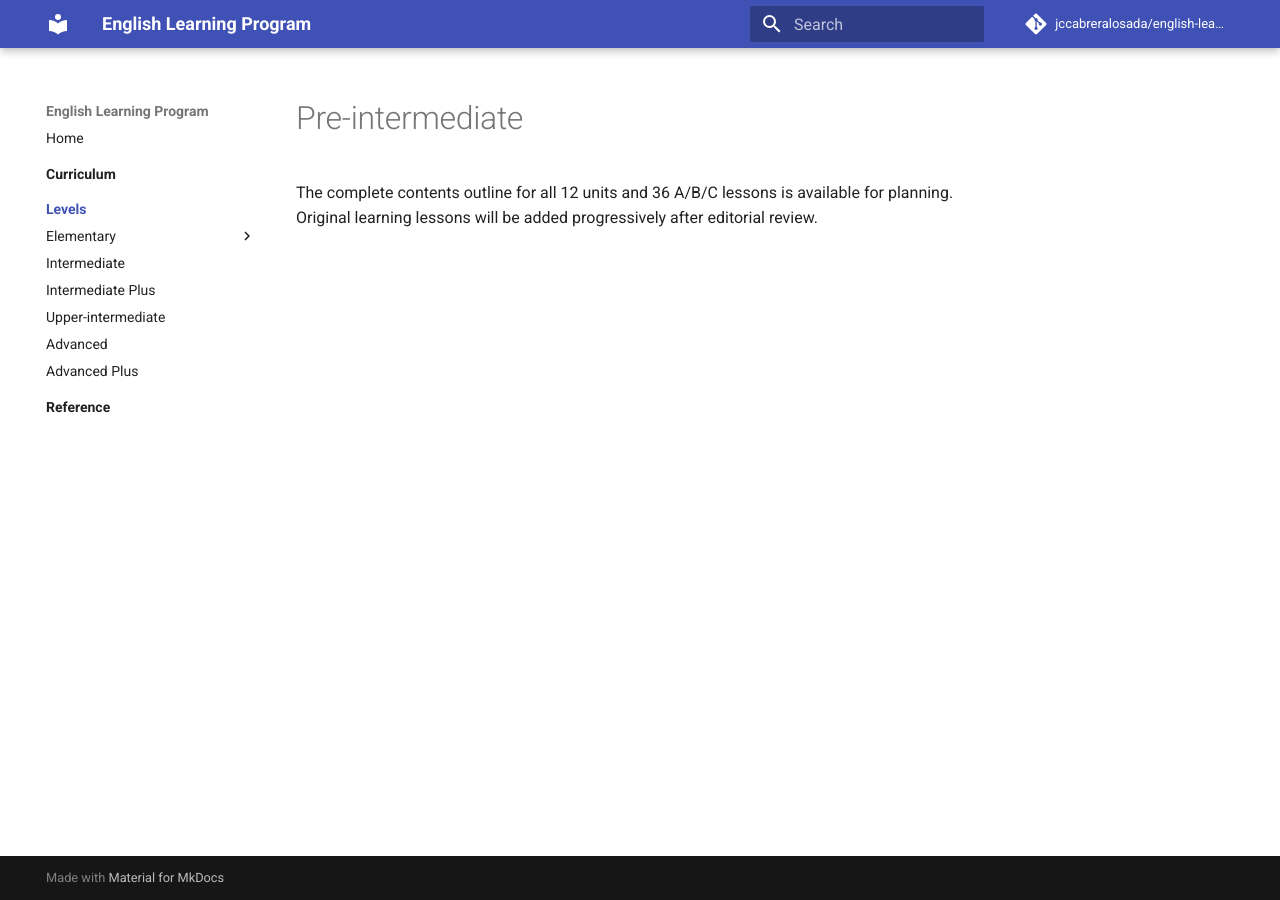
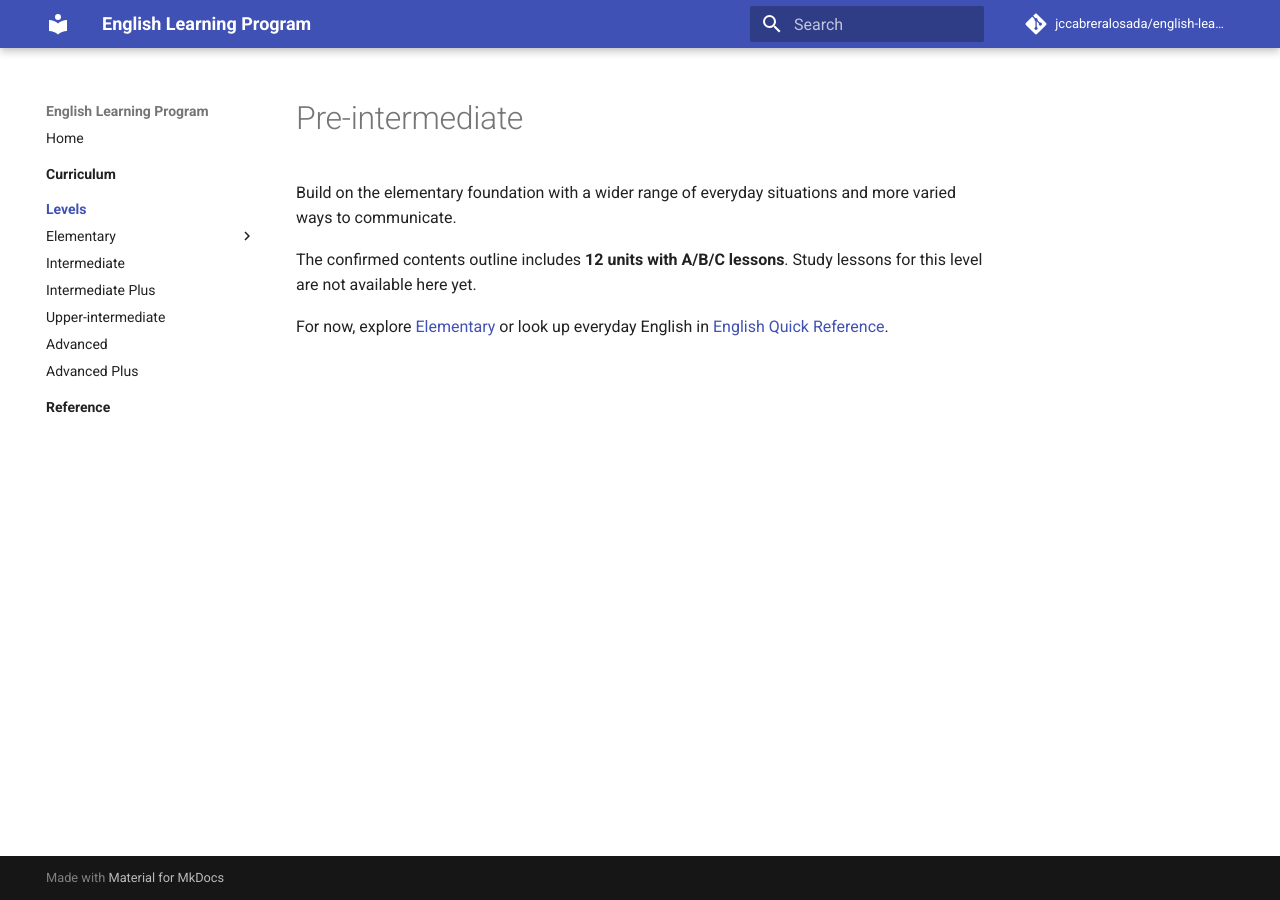
Before and after one commit to jccabreralosada/english-learning-course, an MkDocs documentation site: the page built from docs/pre_intermediate/index.md, in a window 1280 px wide. Built offline with MkDocs 1.6.1 and Material for MkDocs 9.7.7, drawn with Linux system fonts in a browser that asks for light colours; comment, search, counter and statistics services are not loaded.

Commit message:
docs(ux): align learner-focused landing and level overview wording

```diff
--- a/docs/pre_intermediate/index.md
+++ b/docs/pre_intermediate/index.md
@@ -1,3 +1,7 @@
 # Pre-intermediate
 
-The complete contents outline for all 12 units and 36 A/B/C lessons is available for planning. Original learning lessons will be added progressively after editorial review.
+Build on the elementary foundation with a wider range of everyday situations and more varied ways to communicate.
+
+The confirmed contents outline includes **12 units with A/B/C lessons**. Study lessons for this level are not available here yet.
+
+For now, explore [Elementary](../elementary/index.md) or look up everyday English in [English Quick Reference](../reference/index.md).
```
